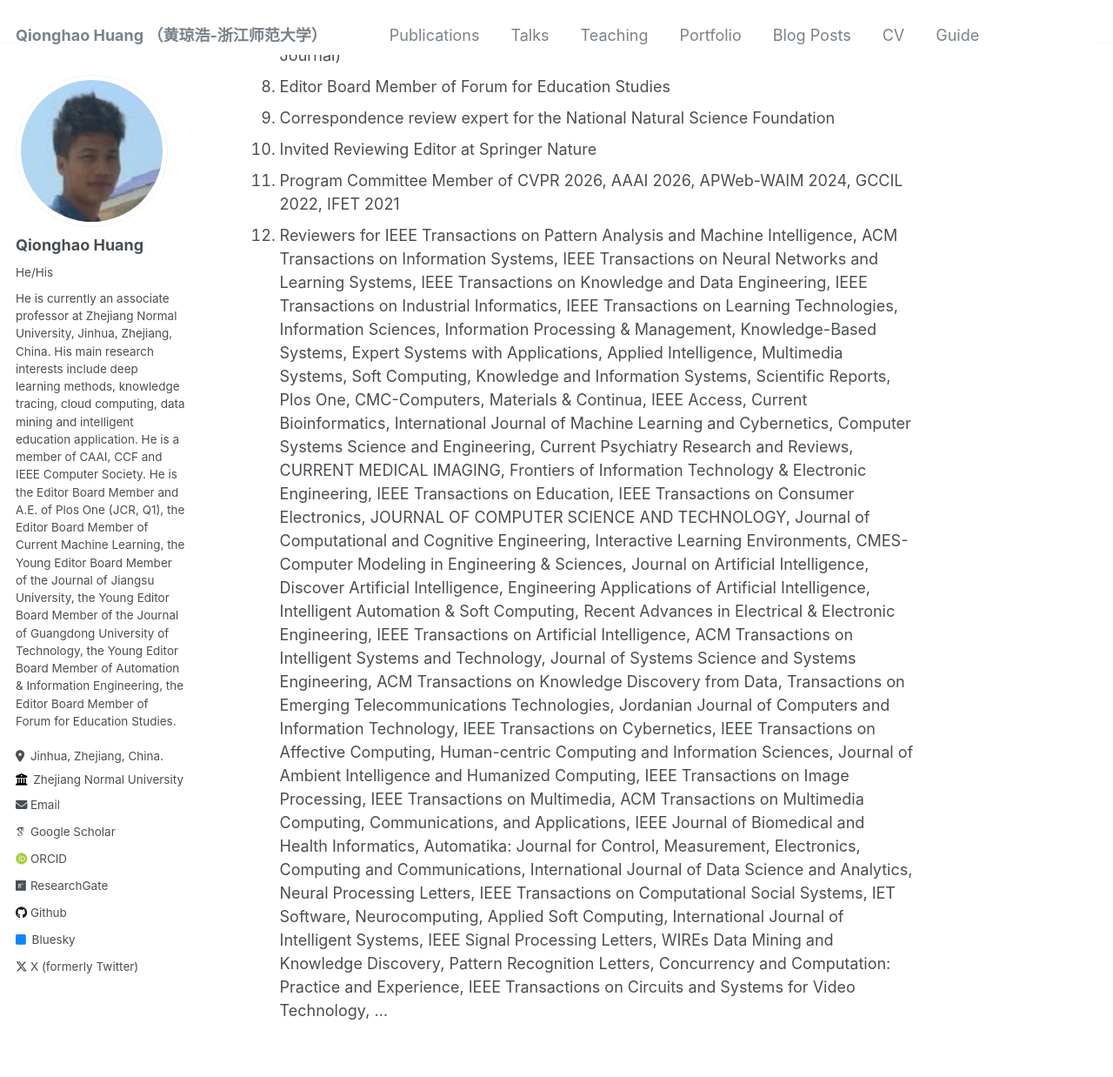
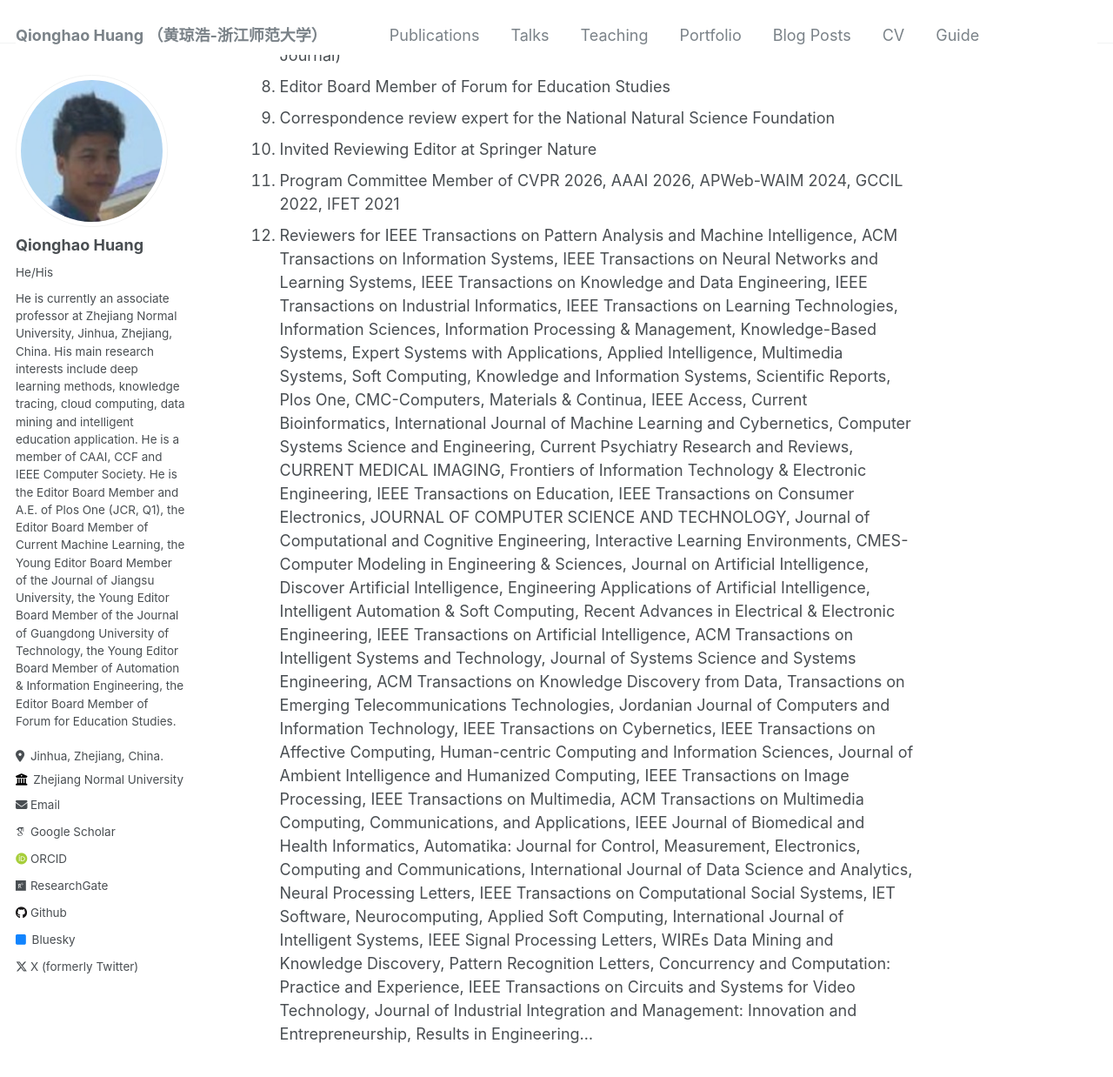
Before and after one commit to qhhuang-ai/qhhuang-ai.github.io, a Jekyll site: the page built from _pages/about.md, in a window 1280 px wide and 1400 px high, scrolled down 10679 px. Shown: the top 1238 px of the window at 87% size. Built offline with Jekyll 4.4.1, drawn with Linux system fonts in a browser that asks for light colours; some web fonts are replaced; a script that is not in the unit is left out; comment, search, counter and statistics services are not loaded.

Commit message:
update CV!

```diff
--- a/_pages/about.md
+++ b/_pages/about.md
@@ -110,4 +110,4 @@
 1. Invited Reviewing Editor at Springer Nature
 1. Program Committee Member of CVPR 2026, AAAI 2026, APWeb-WAIM 2024, GCCIL 2022, IFET 2021
 1. Reviewers for IEEE Transactions on Pattern Analysis and Machine Intelligence, ACM Transactions on Information Systems, IEEE Transactions on Neural Networks and Learning Systems, IEEE Transactions on Knowledge and Data Engineering, IEEE Transactions on Industrial Informatics, IEEE Transactions on Learning Technologies, Information Sciences, Information Processing & Management, Knowledge-Based Systems, Expert Systems with Applications, Applied Intelligence, Multimedia Systems, Soft Computing, Knowledge and Information Systems, Scientific Reports, Plos One, CMC-Computers, Materials & Continua,  IEEE Access, Current Bioinformatics, International Journal of Machine Learning and Cybernetics, Computer Systems Science and Engineering, Current Psychiatry Research and Reviews, CURRENT MEDICAL IMAGING,  Frontiers of Information Technology & Electronic Engineering, IEEE Transactions on Education, IEEE Transactions on Consumer Electronics, JOURNAL OF COMPUTER SCIENCE AND TECHNOLOGY, Journal of Computational and Cognitive Engineering, Interactive Learning Environments, CMES-Computer Modeling in Engineering & Sciences, Journal on Artificial Intelligence, Discover Artificial Intelligence, Engineering Applications of Artificial Intelligence,
-Intelligent Automation & Soft Computing, Recent Advances in Electrical & Electronic Engineering, IEEE Transactions on Artificial Intelligence, ACM Transactions on Intelligent Systems and Technology, Journal of Systems Science and Systems Engineering, ACM Transactions on Knowledge  Discovery from Data, Transactions on Emerging Telecommunications Technologies, Jordanian Journal of Computers and Information Technology, IEEE Transactions on Cybernetics, IEEE Transactions on Affective Computing, Human-centric Computing and Information Sciences, Journal of Ambient Intelligence and Humanized Computing, IEEE Transactions on Image Processing, IEEE Transactions on Multimedia, ACM Transactions on Multimedia Computing, Communications, and Applications, IEEE Journal of Biomedical and Health Informatics, Automatika: Journal for Control, Measurement, Electronics, Computing and Communications, International Journal of Data Science and Analytics, Neural Processing Letters, IEEE Transactions on Computational Social Systems, IET Software, Neurocomputing, Applied Soft Computing, International Journal of Intelligent Systems, IEEE Signal Processing Letters, WIREs Data Mining and Knowledge Discovery, Pattern Recognition Letters, Concurrency and Computation: Practice and Experience, IEEE Transactions on Circuits and Systems for Video Technology, ...
+Intelligent Automation & Soft Computing, Recent Advances in Electrical & Electronic Engineering, IEEE Transactions on Artificial Intelligence, ACM Transactions on Intelligent Systems and Technology, Journal of Systems Science and Systems Engineering, ACM Transactions on Knowledge  Discovery from Data, Transactions on Emerging Telecommunications Technologies, Jordanian Journal of Computers and Information Technology, IEEE Transactions on Cybernetics, IEEE Transactions on Affective Computing, Human-centric Computing and Information Sciences, Journal of Ambient Intelligence and Humanized Computing, IEEE Transactions on Image Processing, IEEE Transactions on Multimedia, ACM Transactions on Multimedia Computing, Communications, and Applications, IEEE Journal of Biomedical and Health Informatics, Automatika: Journal for Control, Measurement, Electronics, Computing and Communications, International Journal of Data Science and Analytics, Neural Processing Letters, IEEE Transactions on Computational Social Systems, IET Software, Neurocomputing, Applied Soft Computing, International Journal of Intelligent Systems, IEEE Signal Processing Letters, WIREs Data Mining and Knowledge Discovery, Pattern Recognition Letters, Concurrency and Computation: Practice and Experience, IEEE Transactions on Circuits and Systems for Video Technology, Journal of Industrial Integration and Management: Innovation and Entrepreneurship, Results in Engineering...
```
